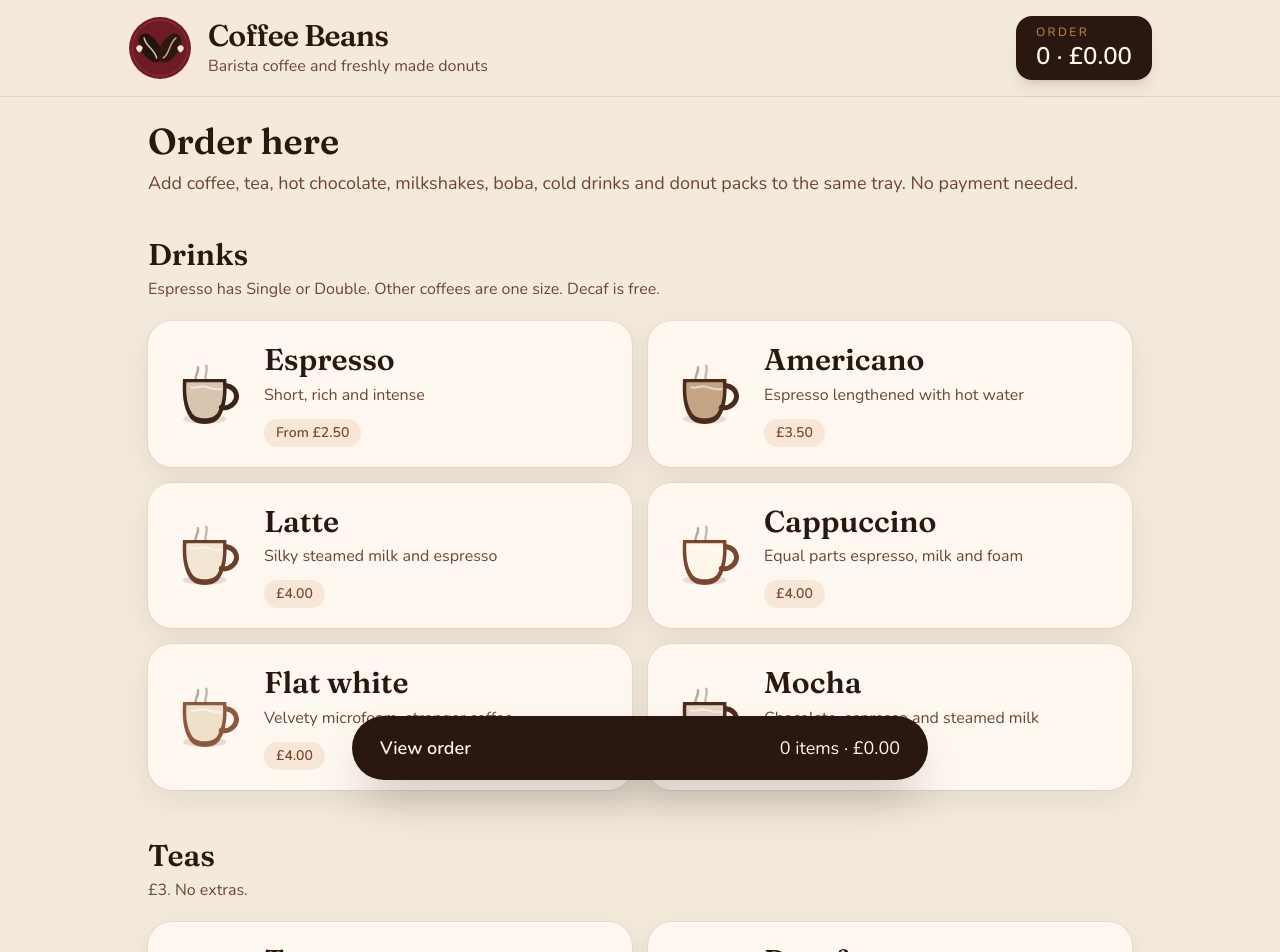
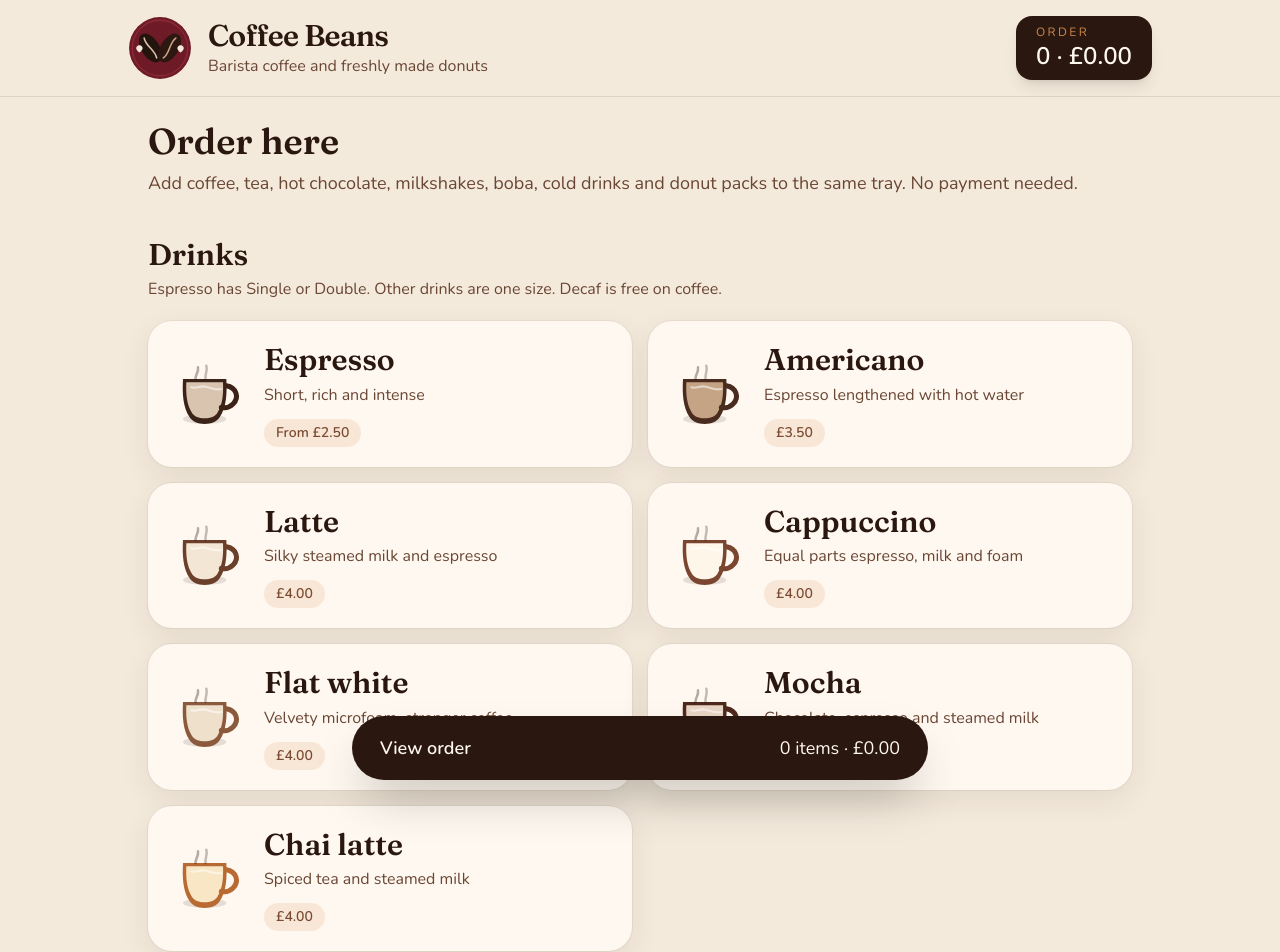
Before and after one commit to shelleybibby-dev/Barista-orders, a Next.js app: page /customer in a window 1280 px wide. Shown: the top 952 px of the page. Built offline with nearby package versions, Linux system fonts and the light colour scheme.

Commit message:
Add maple pecan pie syrup and a chai latte
Maple pecan pie is a £0.50 syrup on the same drinks as the other syrups. Chai latte is £4, one size, with oat milk and syrups, and without decaf or an extra shot.

Co-authored-by: shelleybibby-dev <shelleybibby-dev@users.noreply.github.com>

```diff
--- a/data/menu.json
+++ b/data/menu.json
@@ -31,7 +31,8 @@
         "syrup-toasted-marshmallow",
         "syrup-pistachio",
         "syrup-pumpkin-spice",
-        "syrup-maple-spice"
+        "syrup-maple-spice",
+        "syrup-maple-pecan-pie"
       ],
       "sizes": [
         { "id": "standard", "name": "", "pricePence": 350 }
@@ -53,7 +54,8 @@
         "syrup-toasted-marshmallow",
         "syrup-pistachio",
         "syrup-pumpkin-spice",
-        "syrup-maple-spice"
+        "syrup-maple-spice",
+        "syrup-maple-pecan-pie"
       ],
       "sizes": [
         { "id": "standard", "name": "", "pricePence": 400 }
@@ -75,7 +77,8 @@
         "syrup-toasted-marshmallow",
         "syrup-pistachio",
         "syrup-pumpkin-spice",
-        "syrup-maple-spice"
+        "syrup-maple-spice",
+        "syrup-maple-pecan-pie"
       ],
       "sizes": [
         { "id": "standard", "name": "", "pricePence": 400 }
@@ -97,7 +100,8 @@
         "syrup-toasted-marshmallow",
         "syrup-pistachio",
         "syrup-pumpkin-spice",
-        "syrup-maple-spice"
+        "syrup-maple-spice",
+        "syrup-maple-pecan-pie"
       ],
       "sizes": [
         { "id": "standard", "name": "", "pricePence": 400 }
@@ -119,10 +123,32 @@
         "syrup-toasted-marshmallow",
         "syrup-pistachio",
         "syrup-pumpkin-spice",
-        "syrup-maple-spice"
+        "syrup-maple-spice",
+        "syrup-maple-pecan-pie"
       ],
       "sizes": [
         { "id": "standard", "name": "", "pricePence": 450 }
+      ]
+    },
+    {
+      "id": "chai-latte",
+      "name": "Chai latte",
+      "description": "Spiced tea and steamed milk",
+      "accent": "#b86a32",
+      "foam": "#f8e6c4",
+      "extras": [
+        "oat",
+        "syrup-caramel",
+        "syrup-hazelnut",
+        "syrup-vanilla",
+        "syrup-toasted-marshmallow",
+        "syrup-pistachio",
+        "syrup-pumpkin-spice",
+        "syrup-maple-spice",
+        "syrup-maple-pecan-pie"
+      ],
+      "sizes": [
+        { "id": "standard", "name": "", "pricePence": 400 }
       ]
     }
   ],
@@ -506,6 +532,12 @@
       "group": "syrup"
     },
     {
+      "id": "syrup-maple-pecan-pie",
+      "name": "Maple pecan pie syrup",
+      "pricePence": 50,
+      "group": "syrup"
+    },
+    {
       "id": "no-cream",
       "name": "No cream",
       "pricePence": 0,
--- a/src/components/customer/CustomerKiosk.tsx
+++ b/src/components/customer/CustomerKiosk.tsx
@@ -208,7 +208,7 @@ export function CustomerKiosk({ menu }: { menu: Menu }) {
 
         <h2 className="mt-10 font-display text-3xl font-semibold">Drinks</h2>
         <p className="mt-1 text-base text-coffee">
-          Espresso has Single or Double. Other coffees are one size. Decaf is free.
+          Espresso has Single or Double. Other drinks are one size. Decaf is free on coffee.
         </p>
         <div className="mt-5 grid grid-cols-1 gap-4 sm:grid-cols-2">
           {menu.drinks.map((drink) => (
```
Also changed, not shown: 2 other files (tests, documents, lock files or other folders).
